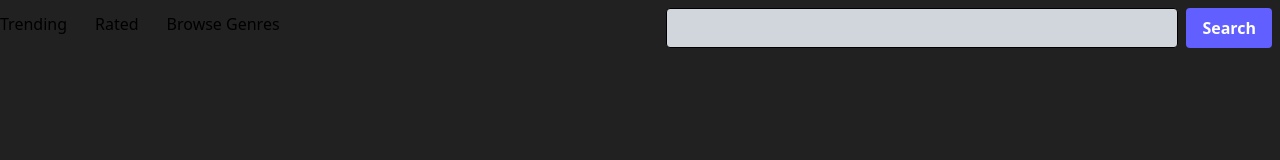
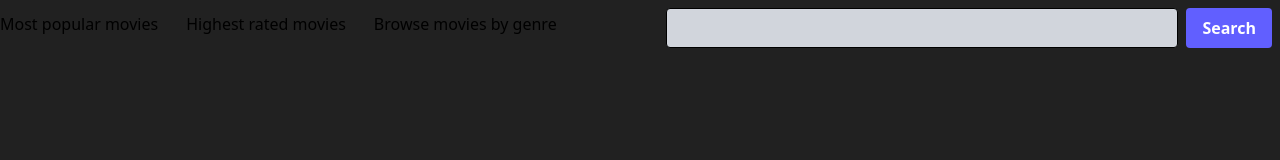
Before and after one commit to Patrik83/MovieBase, a React (Vite) app: page / in a window 1280 px wide. Shown: the top 160 px of the page. Built offline with nearby package versions, Linux system fonts and the light colour scheme; no server answers.

Commit message:
Updated Navigation links

```diff
--- a/src/components/Navigation.tsx
+++ b/src/components/Navigation.tsx
@@ -27,9 +27,9 @@ const Navigation = () => {
           </div>
 
           <div className="hidden sm:flex px-0 gap-7">
-            <NavLink to={"/trending"} onClick={handleCloseMenu}>Trending</NavLink>
-            <NavLink to={"/rated"} onClick={handleCloseMenu}>Rated</NavLink>
-            <span className="cursor-pointer" onClick={() => setIsSubMenuOpen(!isSubMenuOpen)}>Browse Genres</span>
+            <NavLink to={"/popular"} onClick={handleCloseMenu}>Most popular movies</NavLink>
+            <NavLink to={"/rated"} onClick={handleCloseMenu}>Highest rated movies</NavLink>
+            <span className="cursor-pointer" onClick={() => setIsSubMenuOpen(!isSubMenuOpen)}>Browse movies by genre</span>
           </div>
 
           <Search />
@@ -45,9 +45,9 @@ const Navigation = () => {
       <div className="pt-16">
         {isMenuOpen && (
           <div className="fixed w-full flex flex-col gap-1 sm:hidden bg-gray-300 px-4 pt-3 z-20">
-            <NavLink to={"/trending"} onClick={handleCloseMenu}>Trending</NavLink>
-            <NavLink to={"/rated"} onClick={handleCloseMenu}>Rated</NavLink>
-            <span className="cursor-pointer" onClick={() => setIsSubMenuOpen(!isSubMenuOpen)}>Browse Genres</span>
+            <NavLink to={"/popular"} onClick={handleCloseMenu}>Most popular movies</NavLink>
+            <NavLink to={"/rated"} onClick={handleCloseMenu}>Highest rated movies</NavLink>
+            <span className="cursor-pointer" onClick={() => setIsSubMenuOpen(!isSubMenuOpen)}>Browse movies by genre</span>
 
             <div className="px-3 pt-1 pb-3">
               {isSubMenuOpen && <GenreList />}
```
